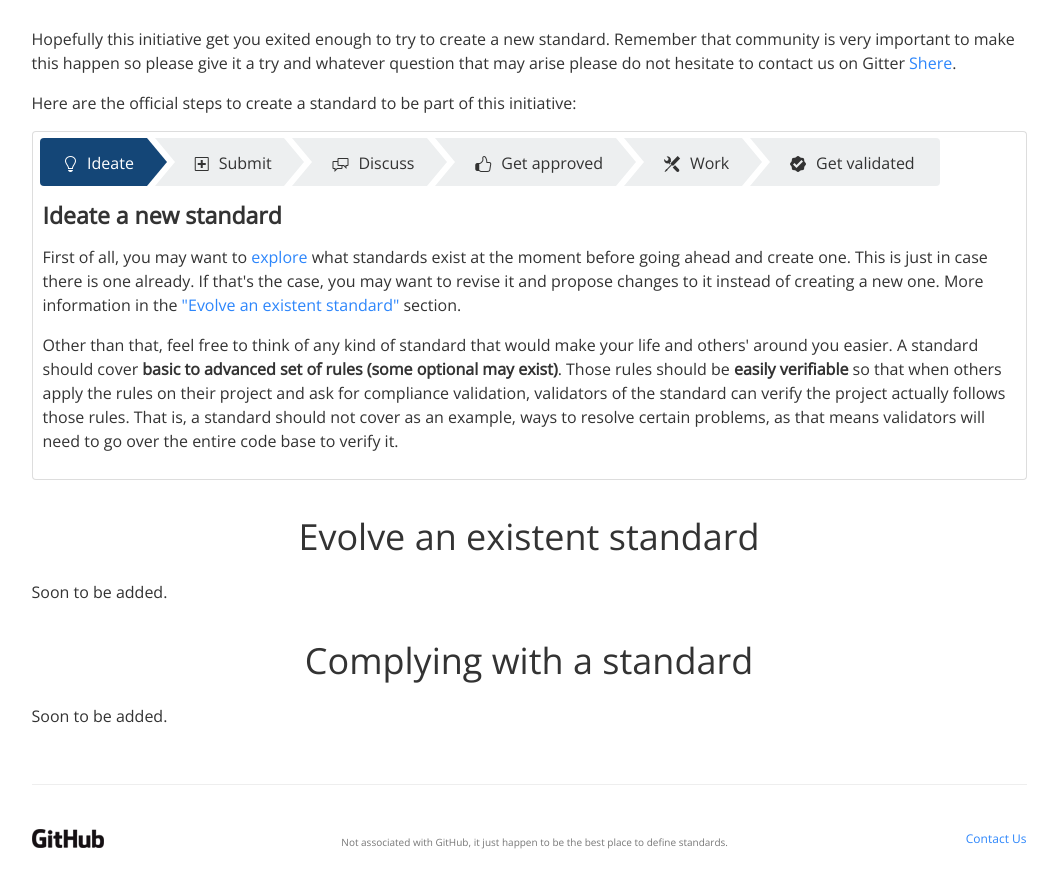
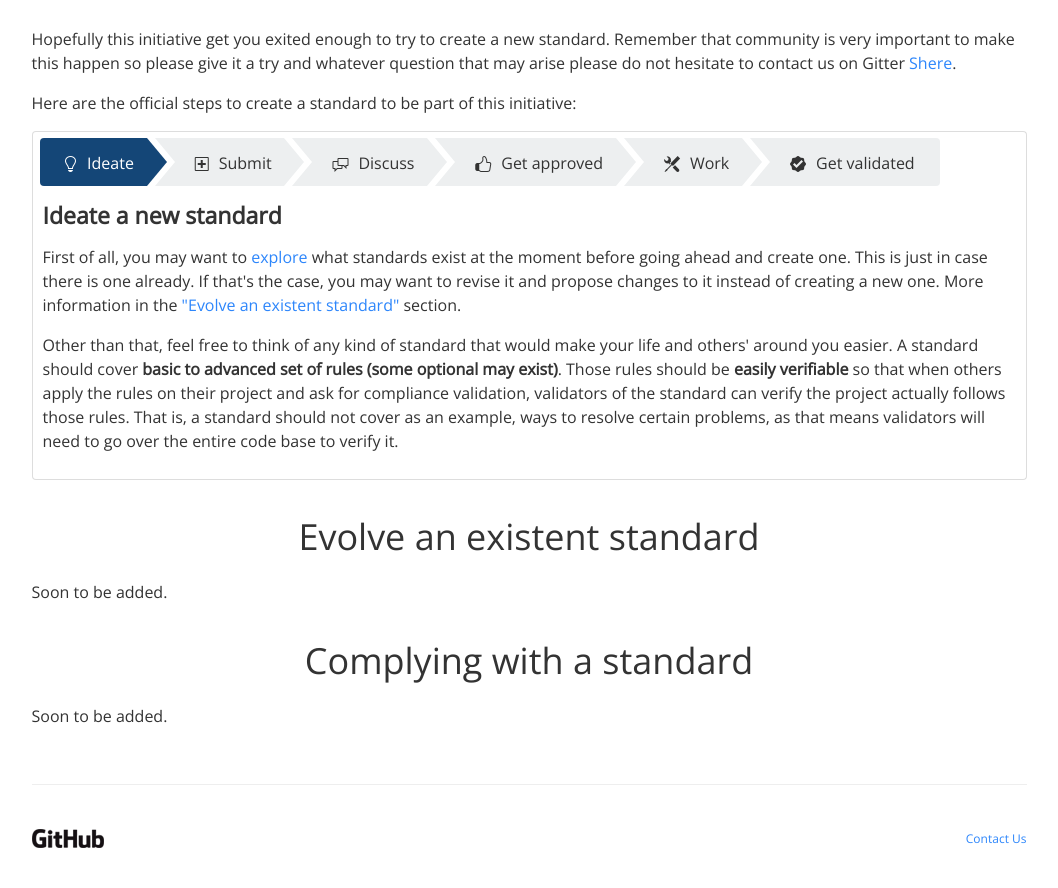
Before and after one commit to standards/standards.github.io, a Jekyll site: the page built from docs/learn.md, in a window 1280 px wide and 900 px high, scrolled down 2086 px. Shown: the top 888 px of the window, without its empty margins (111-1169 px from the left). Built offline with Jekyll 4.4.1, drawn with Linux system fonts in a browser that asks for light colours.

Commit message:
Rebranding

```diff
--- a/_config.yml
+++ b/_config.yml
@@ -1,9 +1,9 @@
 # global settings
-title: "GitHub Standards"
-description: "Make open-source better, together. Collaboration on conventions towards world-wide community standards."
-url: "https://standards.github.io"
+title: "Open Standards"
+description: "Open source community-driven standards."
+url: "https://openstandards.guide"
 #url: "http://localhost:4000"
-repository: Standards/standards.github.io
+repository: Standards/web
 analytics_account: "UA-91790856-1"
 
 # build settings
--- a/_includes/footer.html
+++ b/_includes/footer.html
@@ -4,11 +4,9 @@
           <li><a href="https://gitter.im/Standards/Lobby">Contact Us</a></li>
         </ul>
 
-        <a href="https://github.com">
+        <a href="https://github.com/Standards">
           <img src="{{site.url}}/assets/img/github-logo.png"/>
         </a>
-
-		<p>Not associated with GitHub, it just happen to be the best place to define standards.</p>
       </div>
     </footer>
     {% if page.url == "/explore" %}
--- a/_includes/header.html
+++ b/_includes/header.html
@@ -20,12 +20,12 @@
   <div class="full-width olives">
     <div class="navbar">
         <div class="container">
-            <a href="{{site.url}}"><img class="logo" src="{{site.url}}/assets/img/header-logo.png" alt="GitHub Standards"></a>
+            <a href="{{site.url}}"><img class="logo" src="{{site.url}}/assets/img/header-logo.png" alt="Open Standards"></a>
             <ul>
-              <li><a href="{{site.url}}/learn" title="Learn more about GitHub Standards">Learn more</a></li>
+              <li><a href="{{site.url}}/learn" title="Learn more about Open Standards">Learn more</a></li>
               <li><a href="{{site.url}}/explore" title="Explore existent standards">Explore standards</a></li>
               <li><a href="https://gitter.im/Standards/Lobby">Gitter</a></li>
-              <li><a href="https://twitter.com/GitHubStandards">Twitter</a></li>
+              <li><a href="https://twitter.com/OpenStandards_">Twitter</a></li>
             </ul>
         </div>
     </div>
--- a/_includes/steps/create_standard.html
+++ b/_includes/steps/create_standard.html
@@ -79,7 +79,7 @@
         <div role="tabpanel" class="tab-pane" id="work">
             <h3>Start working on the standard definition</h3>
             <p>
-                You are all set to work on the definition of the standard. You will need to follow the <a href="https://standards.github.io/standard/meta" target="_blank"><code>meta</code> standard</a> which is the standard for creating standards.
+                You are all set to work on the definition of the standard. You will need to follow the <a href="https://openstandards.guide/explore/meta" target="_blank"><code>meta</code> standard</a> which is the standard for creating standards.
             </p>
             <p>
                 You can work on the new standard <a href="https://github.com/new" target="_blank">creating a new public repository</a> in your own profile or even within an organization you manage. The important thing is that you create a public repository somewhere and follow the <code>meta</code> standard.
--- a/bower.json
+++ b/bower.json
@@ -1,11 +1,11 @@
 {
-  "name": "standards.github.io",
+  "name": "openstandards.guide",
   "version": "1.0.0",
-  "homepage": "https://standards.github.io/",
+  "homepage": "https://openstandards.guide/",
   "authors": [
     "Standards"
   ],
-  "description": "GitHub Standards",
+  "description": "Open Standards",
   "main": "index.html",
   "license": "MIT",
   "dependencies": {
--- a/index.html
+++ b/index.html
@@ -15,7 +15,7 @@
       <div class="col-md-4 feature">
         <span class="mega-octicon octicon-organization"></span>
         <h3>Community-driven</h3>
-        <p>As we all come from different places with different backgrounds, we all conceive things differently. We as a community need certain ground rules to let creativity do its job above them. For that to happen, a [GitHub Organization](https://github.com/Standards) was created, to organize this initiative to its core.</p>
+        <p>As we all come from different places with different backgrounds, we all conceive things differently. We as a community need certain ground rules to let creativity do its job above them. For that to happen, a <a href="https://github.com/Standards">GitHub Organization</a> was created, to organize this initiative to its core.</p>
       </div>
       <div class="col-md-4 feature">
         <span class="mega-octicon octicon-bookmark"></span>
@@ -61,7 +61,7 @@
 <div id="get-started" class="mini-section">
   <div class="container">
     <h1>Get started</h1>
-    <h3 class="lead-graf">Be sure to have a user on GitHub. <a href="https://github.com/join?source=standards.github.io" target="_blank">Create your user here</a>.</h3>
+    <h3 class="lead-graf">Be sure to have a user on GitHub. <a href="https://github.com/join?source=openstandards.guide" target="_blank">Create your user here</a>.</h3>
 
     <div class="row">
       <div class="col-md-4">
```
